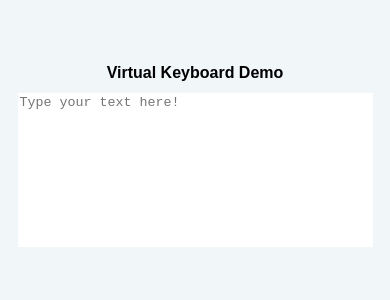
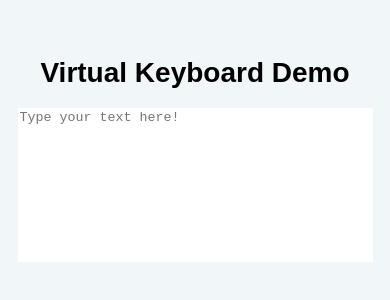
Before and after one commit to cotneit/cotneit-JS2020Q3, a plain HTML site: page virtual-keyboard/index.html in a window 390 px wide. Shown: the part 272-572 px from the top of the page. Drawn offline with Linux system fonts and the light colour scheme.

Commit message:
fix: don't change font below 14px to achieve responsiveness

```diff
--- a/virtual-keyboard/css/style.css
+++ b/virtual-keyboard/css/style.css
@@ -2,21 +2,9 @@
   font-size: 16px;
 }
 
-@media screen and (max-width: 810px) {
-  :root {
-    font-size: 12px;
-  }
-}
-
 @media screen and (max-width: 610px) {
   :root {
-    font-size: 10px;
-  }
-}
-
-@media screen and (max-width: 510px) {
-  :root {
-    font-size: 8px;
+    font-size: 14px;
   }
 }
 
@@ -101,6 +89,13 @@
   transition: background-color 0.1s
 }
 
+@media screen and (max-width: 735px) {
+  .keyboard__key {
+    min-width: 6.6vw;
+    min-height: 6.6vw;
+  }
+}
+
 .keyboard__key--active {
   background-color: #14274e;
 }
```
